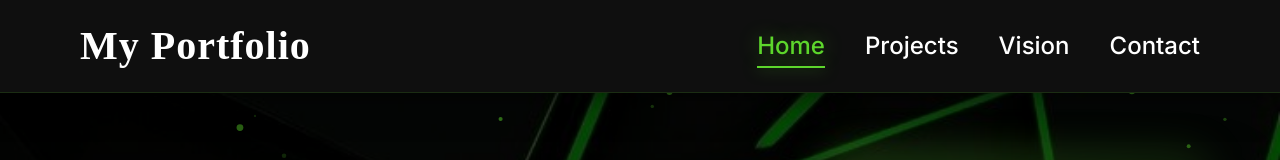
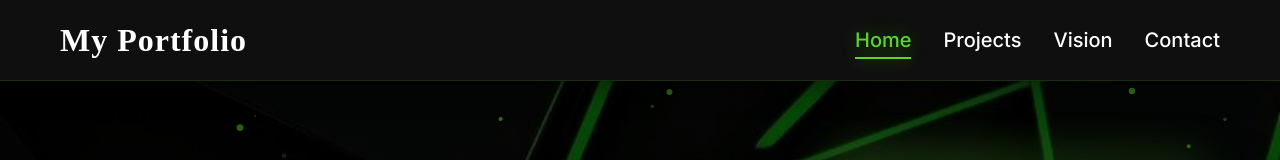
Before and after one commit to Alexinthehub/my_portfolio_frontend, a React (Vite) app: page / in a window 1280 px wide. Shown: the top 160 px of the page. Built offline with nearby package versions, Linux system fonts and the light colour scheme; no server answers; grey boxes are pictures that could not be loaded.

Commit message:
Fix navbar: left-aligned logo and all pages visible

```diff
--- a/src/components/Navbar.jsx
+++ b/src/components/Navbar.jsx
@@ -20,7 +20,7 @@ const Navbar = ({ isAuthenticated }) => {
   }
 
   return (
-    <nav style={{
+    <nav className="navbar" style={{
       backgroundColor: '#0F0F0F',
       borderBottom: '1px solid rgba(93, 214, 44, 0.15)',
       position: 'fixed',
@@ -28,7 +28,7 @@ const Navbar = ({ isAuthenticated }) => {
       left: 0,
       width: '100%',
       zIndex: 50,
-      padding: '16px 80px',
+      padding: '16px 60px',
       boxShadow: '0 4px 30px rgba(0,0,0,0.5)'
     }}>
       <div style={{
@@ -39,15 +39,16 @@ const Navbar = ({ isAuthenticated }) => {
         alignItems: 'center',
         width: '100%'
       }}>
-        {/* Logo with Lucida Handwriting */}
-        <Link to="/" style={{
-          fontSize: '40px',
+        {/* Logo — pushed to the left */}
+        <Link to="/" className="navbar-logo" style={{
+          fontSize: '32px',
           fontWeight: '700',
           color: 'white',
           textDecoration: 'none',
           letterSpacing: '1px',
           transition: 'color 0.3s ease',
-          fontFamily: "'Lucida Handwriting', 'Apple Chancery', cursive"
+          fontFamily: "'Lucida Handwriting', 'Apple Chancery', cursive",
+          flexShrink: 0,
         }}
         onMouseEnter={(e) => e.currentTarget.style.color = '#5DD62C'}
         onMouseLeave={(e) => e.currentTarget.style.color = 'white'}
@@ -55,19 +56,27 @@ const Navbar = ({ isAuthenticated }) => {
           My Portfolio
         </Link>
 
-        <div style={{ display: 'flex', gap: '40px' }}>
+        {/* Navigation Links */}
+        <div className="navbar-links" style={{
+          display: 'flex',
+          gap: '32px',
+          flexWrap: 'wrap',
+          justifyContent: 'flex-end',
+        }}>
           {navLinks.map((link) => (
             <Link
               key={link.path}
               to={link.path}
+              className="navbar-link"
               style={{
                 color: location.pathname === link.path ? '#5DD62C' : 'white',
-                fontSize: '24px',
+                fontSize: '20px',
                 fontWeight: '500',
                 textDecoration: 'none',
                 transition: 'all 0.3s ease',
                 textShadow: location.pathname === link.path ? '0 0 20px rgba(93, 214, 44, 0.4)' : 'none',
-                position: 'relative'
+                position: 'relative',
+                whiteSpace: 'nowrap',
               }}
               onMouseEnter={(e) => {
                 e.currentTarget.style.color = '#5DD62C';
```
Also changed, not shown: src/App.jsx (+5 -5 lines).
